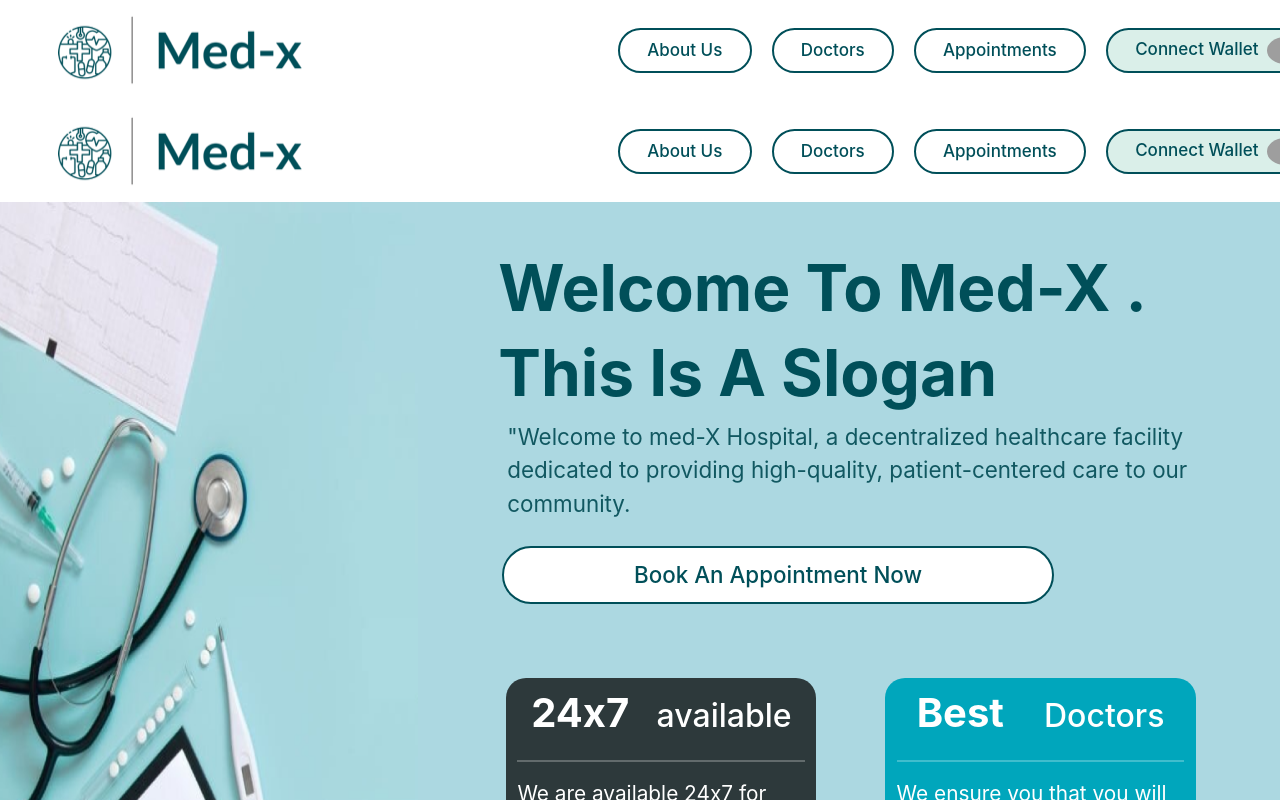
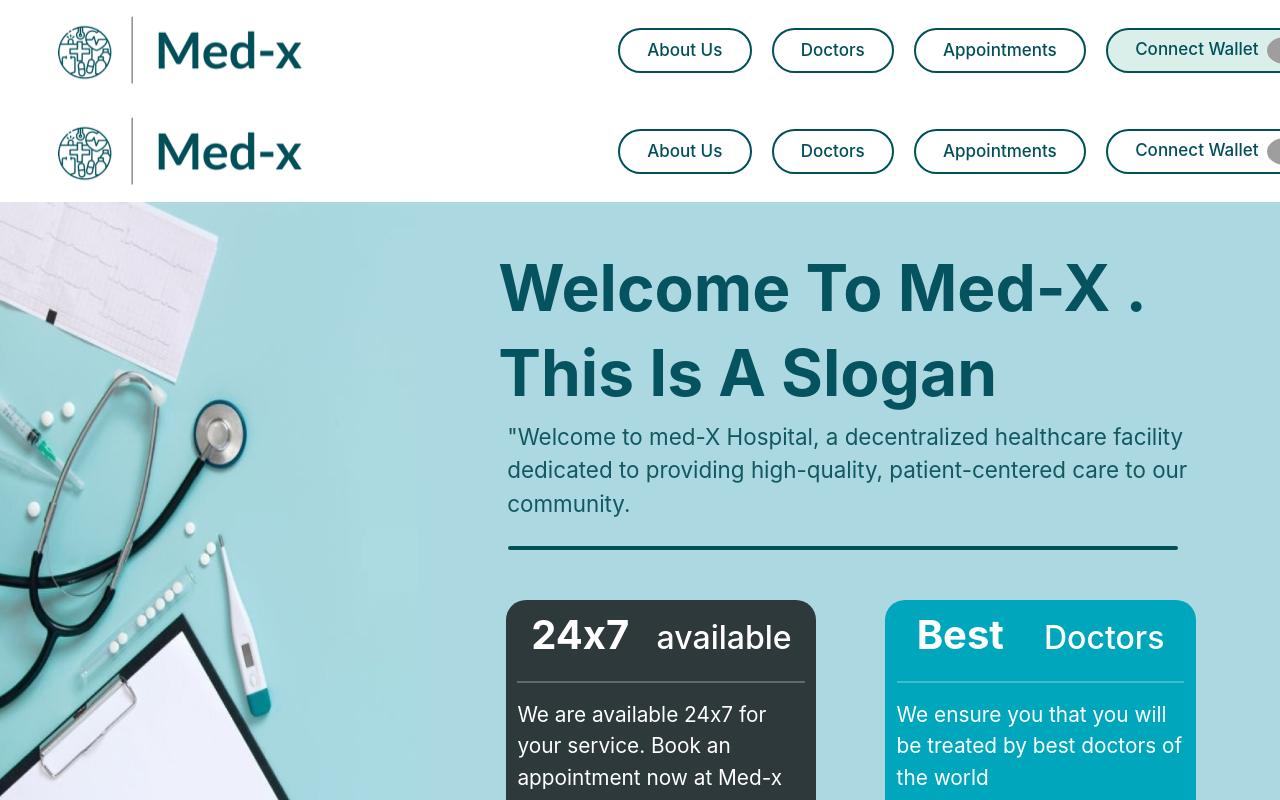
Before and after one commit to Sud0-AP/Med-X-Homecoders, a React (Create React App) app: page / in a window 1280 px wide. Shown: the top 800 px of the page. Built offline with nearby package versions, Linux system fonts and the light colour scheme; grey boxes are pictures that could not be loaded.

Commit message:
Update Landingpage.css

```diff
--- a/src/pages/Landingpage.css
+++ b/src/pages/Landingpage.css
@@ -4,6 +4,10 @@
 
 .Landingpage {
   background-color: #acd8e1;
+}
+
+.Landingpage h2{
+  color: white;
 }
 
 .leftcontent {
@@ -32,7 +36,7 @@
 .head {
   font-size: 4rem;
   font-weight: bolder;
-  color: #004f59;
+  color: #05535e;
 }
 
 button.appointment {
@@ -40,6 +44,10 @@ button.appointment {
   width: 80%;
   height: 15rem;
   margin-left: 0.25rem;
+  display: flex;
+  text-align: center;
+  align-items: center;
+  padding: 0;
 }
 
 button.appointment:before {
@@ -99,3 +107,63 @@ h1.quality_head {
 hr{
   border-top:2px solid rgb(255, 255, 255);
 }
+
+.Landingpage button {
+  /* display: flex;
+  align-items: center; */
+
+--color: #004F59;
+text-align: center;
+font-family: inherit;
+display: inline-block;
+width: auto;
+padding-left: 1.7rem;
+padding-right: 1.7rem;
+height: 2.6em;
+/* line-height: 2.5em; */
+margin: 10px;
+position: relative;
+overflow:hidden;
+border: 2px solid var(--color);
+transition: color 0.5s;
+z-index: 1;
+font-size: 17px;
+border-radius: 35px;
+font-weight: 500;
+color: var(--color);
+background-color: #fff;
+min-width: fit-content;
+}
+
+.Landingpage button:before {
+content: "";
+position: absolute;
+z-index: -1;
+background: var(--color);
+height: 250px;
+width: 450px;
+border-radius: 35%;
+}
+
+.Landingpage button:hover {
+color: #fff;
+transform: scale(1.1);
+background-color: var(--color);
+transition: all 0.5s;
+}
+
+.Landingpage button:before {
+top: 100%;
+left: 100%;
+transition: all 0.5s;
+}
+
+.Landingpage button:hover:before {
+top: -30px;
+left: -30px;
+}
+
+.Landingpage button:active:before {
+background: #004F59;
+transition: background 0s;
+}
```
